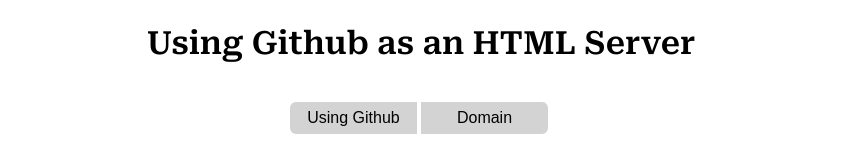
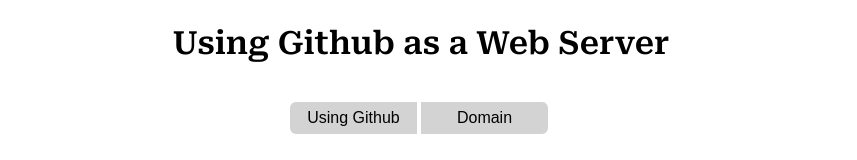
Before and after one commit to r3adams/grc420, a plain HTML site: page github.html in a window 1280 px wide. Shown: the top 160 px of the page, without its empty margins (219-1076 px from the left). Drawn offline with Linux system fonts and the light colour scheme.

Commit message:
Add files via upload

```diff
--- a/github.html
+++ b/github.html
@@ -2,7 +2,7 @@
 <html>
 <head>
 <meta charset="UTF-8">
-<title>Online Tools for Teaching Web Design</title>
+<title>Using Github as a Web Server</title>
 <link rel="preconnect" href="https://fonts.googleapis.com">
 <link rel="preconnect" href="https://fonts.gstatic.com" crossorigin>
 <link href="https://fonts.googleapis.com/css2?family=Roboto+Condensed:wght@700&family=Roboto+Serif:wght@300;600&family=Roboto:wght@300&display=swap" rel="stylesheet">
@@ -66,7 +66,7 @@
 </head>
 
 <body>
-    <h1>Using Github as an HTML Server</h1>
+    <h1>Using Github as a Web Server</h1>
 
     <div id="buttongroup">
         <button id="button1">Using Github</button>
```
Also changed, not shown: domain.html (+1 -1 lines).
